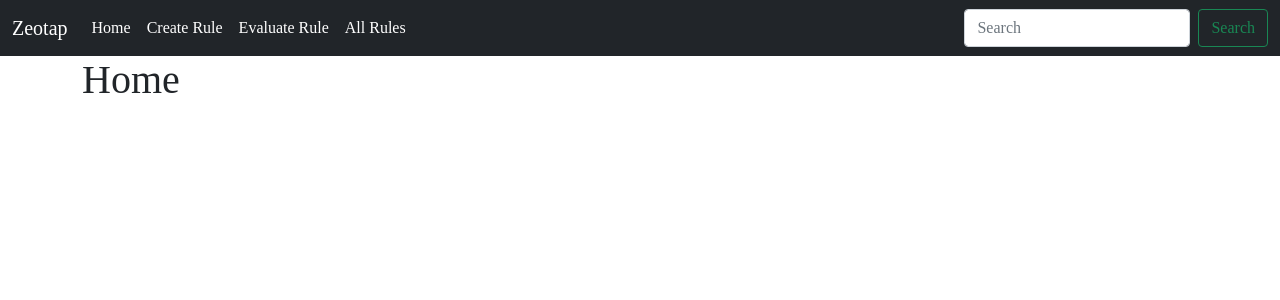
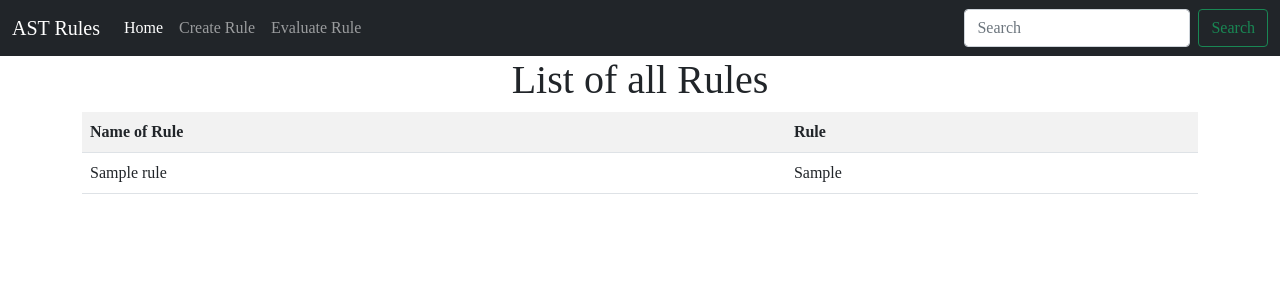
Before and after one commit to rahulsmrd/AST_RULES, a Django app: page / in a window 1280 px wide. Shown: the top 300 px of the page. Run offline with Django 5.2, Linux system fonts and the light colour scheme; tables that the repository leaves empty hold one stand-in row (values such as "Sample post").

Commit message:
AST Rules

```diff
--- a/astree/template/astree/allRules.html
+++ b/astree/template/astree/allRules.html
@@ -1,9 +1,11 @@
 {% extends 'base.html' %}
+{% block title %}My Rules{% endblock %}
+{% block homeActive %}active{% endblock %}
 {% block body %}
 <h1 class="text-center">List of all Rules</h1>
 <table class="table table-striped">
     <tr>
-        <th>Rule Name</th>
+        <th>Name of Rule</th>
         <th>Rule</th>
     </tr>
     {% for rule in rules %}
--- a/astree/template/astree/base.html
+++ b/astree/template/astree/base.html
@@ -15,7 +15,7 @@
 <body style="font-family: 'Times New Roman', Times, serif;">
     <nav class="navbar navbar-expand-lg navbar-dark bg-dark">
         <div class="container-fluid">
-            <a class="navbar-brand" href="/">Zeotap</a>
+            <a class="navbar-brand" href="/">AST Rules</a>
             <button class="navbar-toggler" type="button" data-bs-toggle="collapse"
                 data-bs-target="#navbarSupportedContent" aria-controls="navbarSupportedContent" aria-expanded="false"
                 aria-label="Toggle navigation">
@@ -24,19 +24,15 @@
             <div class="collapse navbar-collapse" id="navbarSupportedContent">
                 <ul class="navbar-nav me-auto mb-2 mb-lg-0">
                     <li class="nav-item">
-                        <a class="nav-link active" aria-current="page" href="/">Home</a>
+                        <a class="nav-link {% block homeActive %}{% endblock %}" aria-current="page" href="/">Home</a>
                     </li>
                     <li class="nav-item">
-                        <a class="nav-link active" aria-current="page" href="{% url 'astree:create_rule' %}">Create
+                        <a class="nav-link {% block createActive %}{% endblock %}" aria-current="page" href="{% url 'astree:create_rule' %}">Create
                             Rule</a>
                     </li>
                     <li class="nav-item">
-                        <a class="nav-link active" aria-current="page" href="{% url 'astree:evaluate_rule' %}">Evaluate
+                        <a class="nav-link {% block evaluateActive %}{% endblock %}" aria-current="page" href="{% url 'astree:evaluate_rule' %}">Evaluate
                             Rule</a>
-                    </li>
-                    <li class="nav-item">
-                        <a class="nav-link active" aria-current="page" href="{% url 'astree:all_rules' %}">All
-                            Rules</a>
                     </li>
                 </ul>
                 <form class="d-flex">
--- a/astree/template/astree/createRule.html
+++ b/astree/template/astree/createRule.html
@@ -1,4 +1,6 @@
 {% extends 'base.html' %}
+{% block title %}Create Rules{% endblock %}
+{% block createActive %}active{% endblock %}
 {% block body %}
 
 <h1 class="text-center">Create a Rule</h1>
--- a/astree/template/astree/evaluation.html
+++ b/astree/template/astree/evaluation.html
@@ -1,4 +1,6 @@
 {% extends 'base.html' %}
+{% block title %}Evaluate Rules{% endblock %}
+{% block evaluateActive %}active{% endblock %}
 {% block body %}
 <h1 class="text-center">Evaluate your Rules ...</h1>
 {% if error %}
@@ -28,6 +30,7 @@
     </select><br>
     <label for="value">Data to Check</label>
     <textarea name="data" id="value" class="form-control">{{data}}</textarea><br>
+    <p>Data given should be in JSON format.</p>
 
     <button type="submit" class="btn btn-outline-success">Evaluate Rule</button>
 </form>
--- a/astree/urls.py
+++ b/astree/urls.py
@@ -4,8 +4,7 @@ from astree.views import combine_rules, evaluate_rule, home, ListAllRules
 app_name = "astree"
 
 urlpatterns = [
-    path('', home, name='home'),
+    path('', ListAllRules, name='all_rules'),
     path('create_rule/', combine_rules, name='create_rule'),
     path('evaluate_rule/', evaluate_rule, name='evaluate_rule'),
-    path('all_rules/', ListAllRules, name='all_rules'),
 ]
```
Also changed, not shown: 1 other file.
